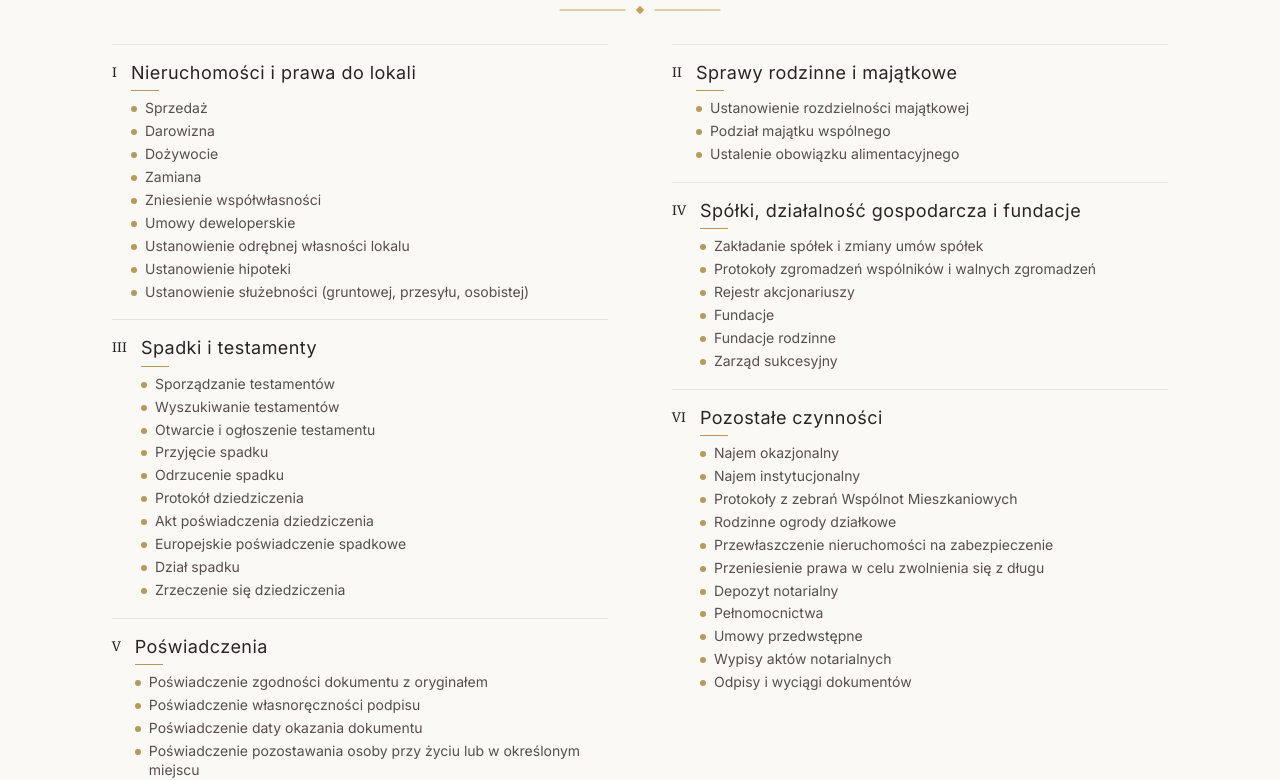
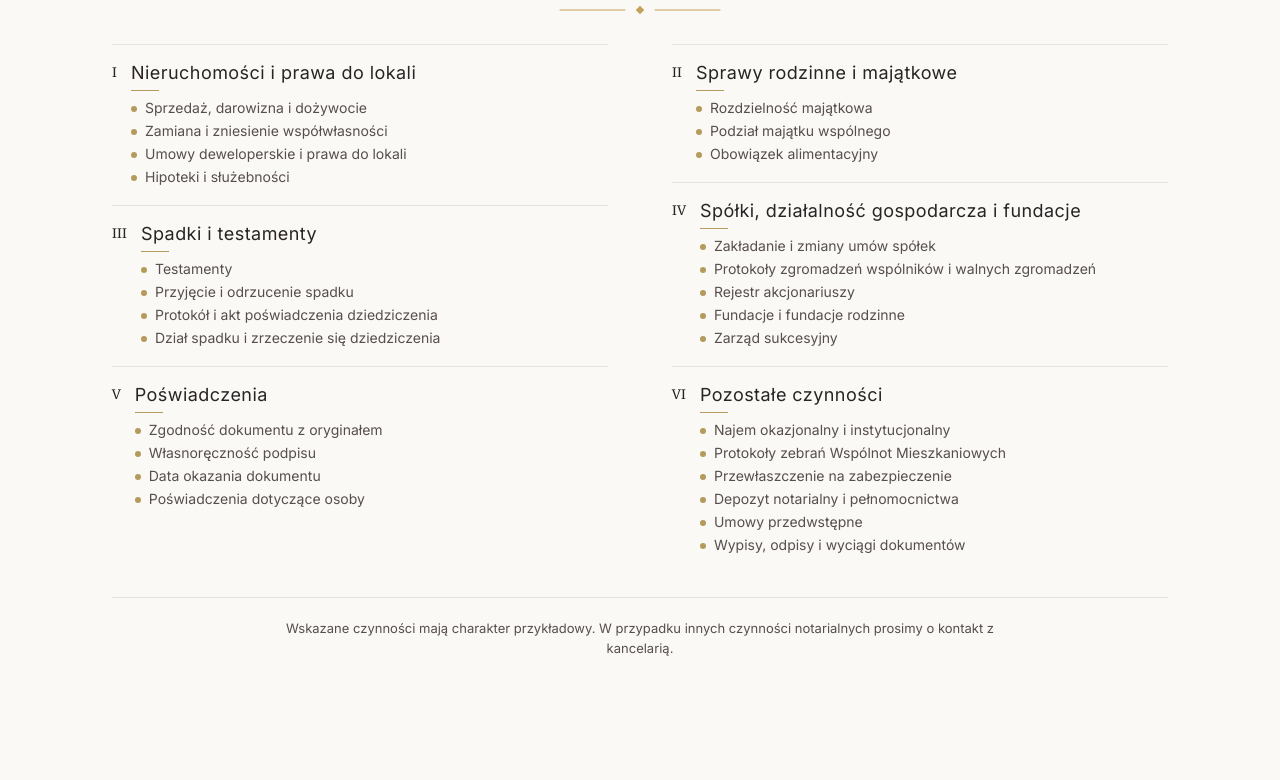
Before and after one commit to Salonce/notary-website, an Angular app: page / in a window 1280 px wide. Shown: the part 1623-2403 px from the top of the page. Built offline with nearby package versions, Linux system fonts and the light colour scheme; no server answers.

Commit message:
not services

```diff
--- a/src/features/notarial-services/notarial-services.html
+++ b/src/features/notarial-services/notarial-services.html
@@ -51,63 +51,28 @@
                   <li class="flex items-start gap-2 py-[2px]">
                     <span class="mt-[7px] h-1.5 w-1.5 shrink-0 rounded-full bg-[#b59b5b]"></span>
                     <span class="font-main-body text-[13px] font-normal leading-[1.35] text-stone-600 md:text-[14px]">
-                      Sprzedaż
+                      Sprzedaż, darowizna i dożywocie
                     </span>
                   </li>
 
                   <li class="flex items-start gap-2 py-[2px]">
                     <span class="mt-[7px] h-1.5 w-1.5 shrink-0 rounded-full bg-[#b59b5b]"></span>
                     <span class="font-main-body text-[13px] font-normal leading-[1.35] text-stone-600 md:text-[14px]">
-                      Darowizna
+                      Zamiana i zniesienie współwłasności
                     </span>
                   </li>
 
                   <li class="flex items-start gap-2 py-[2px]">
                     <span class="mt-[7px] h-1.5 w-1.5 shrink-0 rounded-full bg-[#b59b5b]"></span>
                     <span class="font-main-body text-[13px] font-normal leading-[1.35] text-stone-600 md:text-[14px]">
-                      Dożywocie
+                      Umowy deweloperskie i prawa do lokali
                     </span>
                   </li>
 
                   <li class="flex items-start gap-2 py-[2px]">
                     <span class="mt-[7px] h-1.5 w-1.5 shrink-0 rounded-full bg-[#b59b5b]"></span>
                     <span class="font-main-body text-[13px] font-normal leading-[1.35] text-stone-600 md:text-[14px]">
-                      Zamiana
-                    </span>
-                  </li>
-
-                  <li class="flex items-start gap-2 py-[2px]">
-                    <span class="mt-[7px] h-1.5 w-1.5 shrink-0 rounded-full bg-[#b59b5b]"></span>
-                    <span class="font-main-body text-[13px] font-normal leading-[1.35] text-stone-600 md:text-[14px]">
-                      Zniesienie współwłasności
-                    </span>
-                  </li>
-
-                  <li class="flex items-start gap-2 py-[2px]">
-                    <span class="mt-[7px] h-1.5 w-1.5 shrink-0 rounded-full bg-[#b59b5b]"></span>
-                    <span class="font-main-body text-[13px] font-normal leading-[1.35] text-stone-600 md:text-[14px]">
-                      Umowy deweloperskie
-                    </span>
-                  </li>
-
-                  <li class="flex items-start gap-2 py-[2px]">
-                    <span class="mt-[7px] h-1.5 w-1.5 shrink-0 rounded-full bg-[#b59b5b]"></span>
-                    <span class="font-main-body text-[13px] font-normal leading-[1.35] text-stone-600 md:text-[14px]">
-                      Ustanowienie odrębnej własności lokalu
-                    </span>
-                  </li>
-
-                  <li class="flex items-start gap-2 py-[2px]">
-                    <span class="mt-[7px] h-1.5 w-1.5 shrink-0 rounded-full bg-[#b59b5b]"></span>
-                    <span class="font-main-body text-[13px] font-normal leading-[1.35] text-stone-600 md:text-[14px]">
-                      Ustanowienie hipoteki
-                    </span>
-                  </li>
-
-                  <li class="flex items-start gap-2 py-[2px]">
-                    <span class="mt-[7px] h-1.5 w-1.5 shrink-0 rounded-full bg-[#b59b5b]"></span>
-                    <span class="font-main-body text-[13px] font-normal leading-[1.35] text-stone-600 md:text-[14px]">
-                      Ustanowienie służebności (gruntowej, przesyłu, osobistej)
+                      Hipoteki i służebności
                     </span>
                   </li>
                 </ul>
@@ -137,70 +102,28 @@
                   <li class="flex items-start gap-2 py-[2px]">
                     <span class="mt-[7px] h-1.5 w-1.5 shrink-0 rounded-full bg-[#b59b5b]"></span>
                     <span class="font-main-body text-[13px] font-normal leading-[1.35] text-stone-600 md:text-[14px]">
-                      Sporządzanie testamentów
+                      Testamenty
                     </span>
                   </li>
 
                   <li class="flex items-start gap-2 py-[2px]">
                     <span class="mt-[7px] h-1.5 w-1.5 shrink-0 rounded-full bg-[#b59b5b]"></span>
                     <span class="font-main-body text-[13px] font-normal leading-[1.35] text-stone-600 md:text-[14px]">
-                      Wyszukiwanie testamentów
+                      Przyjęcie i odrzucenie spadku
                     </span>
                   </li>
 
                   <li class="flex items-start gap-2 py-[2px]">
                     <span class="mt-[7px] h-1.5 w-1.5 shrink-0 rounded-full bg-[#b59b5b]"></span>
                     <span class="font-main-body text-[13px] font-normal leading-[1.35] text-stone-600 md:text-[14px]">
-                      Otwarcie i ogłoszenie testamentu
+                      Protokół i akt poświadczenia dziedziczenia
                     </span>
                   </li>
 
                   <li class="flex items-start gap-2 py-[2px]">
                     <span class="mt-[7px] h-1.5 w-1.5 shrink-0 rounded-full bg-[#b59b5b]"></span>
                     <span class="font-main-body text-[13px] font-normal leading-[1.35] text-stone-600 md:text-[14px]">
-                      Przyjęcie spadku
-                    </span>
-                  </li>
-
-                  <li class="flex items-start gap-2 py-[2px]">
-                    <span class="mt-[7px] h-1.5 w-1.5 shrink-0 rounded-full bg-[#b59b5b]"></span>
-                    <span class="font-main-body text-[13px] font-normal leading-[1.35] text-stone-600 md:text-[14px]">
-                      Odrzucenie spadku
-                    </span>
-                  </li>
-
-                  <li class="flex items-start gap-2 py-[2px]">
-                    <span class="mt-[7px] h-1.5 w-1.5 shrink-0 rounded-full bg-[#b59b5b]"></span>
-                    <span class="font-main-body text-[13px] font-normal leading-[1.35] text-stone-600 md:text-[14px]">
-                      Protokół dziedziczenia
-                    </span>
-                  </li>
-
-                  <li class="flex items-start gap-2 py-[2px]">
-                    <span class="mt-[7px] h-1.5 w-1.5 shrink-0 rounded-full bg-[#b59b5b]"></span>
-                    <span class="font-main-body text-[13px] font-normal leading-[1.35] text-stone-600 md:text-[14px]">
-                      Akt poświadczenia dziedziczenia
-                    </span>
-                  </li>
-
-                  <li class="flex items-start gap-2 py-[2px]">
-                    <span class="mt-[7px] h-1.5 w-1.5 shrink-0 rounded-full bg-[#b59b5b]"></span>
-                    <span class="font-main-body text-[13px] font-normal leading-[1.35] text-stone-600 md:text-[14px]">
-                      Europejskie poświadczenie spadkowe
-                    </span>
-                  </li>
-
-                  <li class="flex items-start gap-2 py-[2px]">
-                    <span class="mt-[7px] h-1.5 w-1.5 shrink-0 rounded-full bg-[#b59b5b]"></span>
-                    <span class="font-main-body text-[13px] font-normal leading-[1.35] text-stone-600 md:text-[14px]">
-                      Dział spadku
-                    </span>
-                  </li>
-
-                  <li class="flex items-start gap-2 py-[2px]">
-                    <span class="mt-[7px] h-1.5 w-1.5 shrink-0 rounded-full bg-[#b59b5b]"></span>
-                    <span class="font-main-body text-[13px] font-normal leading-[1.35] text-stone-600 md:text-[14px]">
-                      Zrzeczenie się dziedziczenia
+                      Dział spadku i zrzeczenie się dziedziczenia
                     </span>
                   </li>
                 </ul>
@@ -230,28 +153,28 @@
                   <li class="flex items-start gap-2 py-[2px]">
                     <span class="mt-[7px] h-1.5 w-1.5 shrink-0 rounded-full bg-[#b59b5b]"></span>
                     <span class="font-main-body text-[13px] font-normal leading-[1.35] text-stone-600 md:text-[14px]">
-                      Poświadczenie zgodności dokumentu z oryginałem
+                      Zgodność dokumentu z oryginałem
                     </span>
                   </li>
 
                   <li class="flex items-start gap-2 py-[2px]">
                     <span class="mt-[7px] h-1.5 w-1.5 shrink-0 rounded-full bg-[#b59b5b]"></span>
                     <span class="font-main-body text-[13px] font-normal leading-[1.35] text-stone-600 md:text-[14px]">
-                      Poświadczenie własnoręczności podpisu
+                      Własnoręczność podpisu
                     </span>
                   </li>
 
                   <li class="flex items-start gap-2 py-[2px]">
                     <span class="mt-[7px] h-1.5 w-1.5 shrink-0 rounded-full bg-[#b59b5b]"></span>
                     <span class="font-main-body text-[13px] font-normal leading-[1.35] text-stone-600 md:text-[14px]">
-                      Poświadczenie daty okazania dokumentu
+                      Data okazania dokumentu
                     </span>
                   </li>
 
                   <li class="flex items-start gap-2 py-[2px]">
                     <span class="mt-[7px] h-1.5 w-1.5 shrink-0 rounded-full bg-[#b59b5b]"></span>
                     <span class="font-main-body text-[13px] font-normal leading-[1.35] text-stone-600 md:text-[14px]">
-                      Poświadczenie pozostawania osoby przy życiu lub w określonym miejscu
+                      Poświadczenia dotyczące osoby
                     </span>
                   </li>
                 </ul>
@@ -286,7 +209,7 @@
                   <li class="flex items-start gap-2 py-[2px]">
                     <span class="mt-[7px] h-1.5 w-1.5 shrink-0 rounded-full bg-[#b59b5b]"></span>
                     <span class="font-main-body text-[13px] font-normal leading-[1.35] text-stone-600 md:text-[14px]">
-                      Ustanowienie rozdzielności majątkowej
+                      Rozdzielność majątkowa
                     </span>
                   </li>
 
@@ -300,7 +223,7 @@
                   <li class="flex items-start gap-2 py-[2px]">
                     <span class="mt-[7px] h-1.5 w-1.5 shrink-0 rounded-full bg-[#b59b5b]"></span>
                     <span class="font-main-body text-[13px] font-normal leading-[1.35] text-stone-600 md:text-[14px]">
-                      Ustalenie obowiązku alimentacyjnego
+                      Obowiązek alimentacyjny
                     </span>
                   </li>
                 </ul>
@@ -330,7 +253,7 @@
                   <li class="flex items-start gap-2 py-[2px]">
                     <span class="mt-[7px] h-1.5 w-1.5 shrink-0 rounded-full bg-[#b59b5b]"></span>
                     <span class="font-main-body text-[13px] font-normal leading-[1.35] text-stone-600 md:text-[14px]">
-                      Zakładanie spółek i zmiany umów spółek
+                      Zakładanie i zmiany umów spółek
                     </span>
                   </li>
 
@@ -351,14 +274,7 @@
                   <li class="flex items-start gap-2 py-[2px]">
                     <span class="mt-[7px] h-1.5 w-1.5 shrink-0 rounded-full bg-[#b59b5b]"></span>
                     <span class="font-main-body text-[13px] font-normal leading-[1.35] text-stone-600 md:text-[14px]">
-                      Fundacje
-                    </span>
-                  </li>
-
-                  <li class="flex items-start gap-2 py-[2px]">
-                    <span class="mt-[7px] h-1.5 w-1.5 shrink-0 rounded-full bg-[#b59b5b]"></span>
-                    <span class="font-main-body text-[13px] font-normal leading-[1.35] text-stone-600 md:text-[14px]">
-                      Fundacje rodzinne
+                      Fundacje i fundacje rodzinne
                     </span>
                   </li>
 
@@ -395,56 +311,28 @@
                   <li class="flex items-start gap-2 py-[2px]">
                     <span class="mt-[7px] h-1.5 w-1.5 shrink-0 rounded-full bg-[#b59b5b]"></span>
                     <span class="font-main-body text-[13px] font-normal leading-[1.35] text-stone-600 md:text-[14px]">
-                      Najem okazjonalny
+                      Najem okazjonalny i instytucjonalny
                     </span>
                   </li>
 
                   <li class="flex items-start gap-2 py-[2px]">
                     <span class="mt-[7px] h-1.5 w-1.5 shrink-0 rounded-full bg-[#b59b5b]"></span>
                     <span class="font-main-body text-[13px] font-normal leading-[1.35] text-stone-600 md:text-[14px]">
-                      Najem instytucjonalny
+                      Protokoły zebrań Wspólnot Mieszkaniowych
                     </span>
                   </li>
 
                   <li class="flex items-start gap-2 py-[2px]">
                     <span class="mt-[7px] h-1.5 w-1.5 shrink-0 rounded-full bg-[#b59b5b]"></span>
                     <span class="font-main-body text-[13px] font-normal leading-[1.35] text-stone-600 md:text-[14px]">
-                      Protokoły z zebrań Wspólnot Mieszkaniowych
+                      Przewłaszczenie na zabezpieczenie
                     </span>
                   </li>
 
                   <li class="flex items-start gap-2 py-[2px]">
                     <span class="mt-[7px] h-1.5 w-1.5 shrink-0 rounded-full bg-[#b59b5b]"></span>
                     <span class="font-main-body text-[13px] font-normal leading-[1.35] text-stone-600 md:text-[14px]">
-                      Rodzinne ogrody działkowe
-                    </span>
-                  </li>
-
-                  <li class="flex items-start gap-2 py-[2px]">
-                    <span class="mt-[7px] h-1.5 w-1.5 shrink-0 rounded-full bg-[#b59b5b]"></span>
-                    <span class="font-main-body text-[13px] font-normal leading-[1.35] text-stone-600 md:text-[14px]">
-                      Przewłaszczenie nieruchomości na zabezpieczenie
-                    </span>
-                  </li>
-
-                  <li class="flex items-start gap-2 py-[2px]">
-                    <span class="mt-[7px] h-1.5 w-1.5 shrink-0 rounded-full bg-[#b59b5b]"></span>
-                    <span class="font-main-body text-[13px] font-normal leading-[1.35] text-stone-600 md:text-[14px]">
-                      Przeniesienie prawa w celu zwolnienia się z długu
-                    </span>
-                  </li>
-
-                  <li class="flex items-start gap-2 py-[2px]">
-                    <span class="mt-[7px] h-1.5 w-1.5 shrink-0 rounded-full bg-[#b59b5b]"></span>
-                    <span class="font-main-body text-[13px] font-normal leading-[1.35] text-stone-600 md:text-[14px]">
-                      Depozyt notarialny
-                    </span>
-                  </li>
-
-                  <li class="flex items-start gap-2 py-[2px]">
-                    <span class="mt-[7px] h-1.5 w-1.5 shrink-0 rounded-full bg-[#b59b5b]"></span>
-                    <span class="font-main-body text-[13px] font-normal leading-[1.35] text-stone-600 md:text-[14px]">
-                      Pełnomocnictwa
+                      Depozyt notarialny i pełnomocnictwa
                     </span>
                   </li>
 
@@ -458,14 +346,7 @@
                   <li class="flex items-start gap-2 py-[2px]">
                     <span class="mt-[7px] h-1.5 w-1.5 shrink-0 rounded-full bg-[#b59b5b]"></span>
                     <span class="font-main-body text-[13px] font-normal leading-[1.35] text-stone-600 md:text-[14px]">
-                      Wypisy aktów notarialnych
-                    </span>
-                  </li>
-
-                  <li class="flex items-start gap-2 py-[2px]">
-                    <span class="mt-[7px] h-1.5 w-1.5 shrink-0 rounded-full bg-[#b59b5b]"></span>
-                    <span class="font-main-body text-[13px] font-normal leading-[1.35] text-stone-600 md:text-[14px]">
-                      Odpisy i wyciągi dokumentów
+                      Wypisy, odpisy i wyciągi dokumentów
                     </span>
                   </li>
                 </ul>
@@ -476,6 +357,17 @@
         </div>
 
       </div>
+
+      <!-- Informacja końcowa -->
+      <div class="mt-5 border-t border-stone-200 pt-4 text-center md:mt-6 md:pt-5">
+        <p
+          class="mx-auto max-w-3xl font-main-body text-[12px] leading-5 text-stone-500 md:text-[13px]"
+        >
+          Wskazane czynności mają charakter przykładowy. W przypadku innych
+          czynności notarialnych prosimy o kontakt z kancelarią.
+        </p>
+      </div>
+
     </div>
   </div>
 </div>
```
